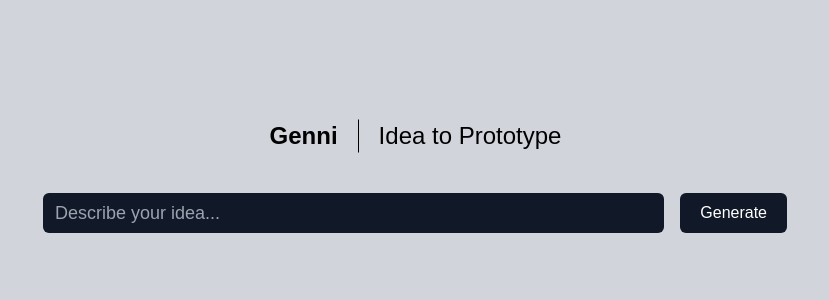
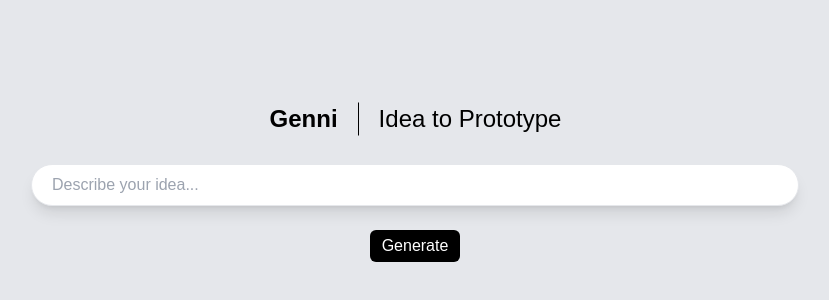
Before and after one commit to bcmdr/genni-dev, a Next.js app: page / in a window 1280 px wide. Shown: the part 218-518 px from the top of the page, without its empty margins (225-1054 px from the left). Built offline with nearby package versions, Linux system fonts and the light colour scheme.

Commit message:
update theme and ui

```diff
--- a/pages/index.tsx
+++ b/pages/index.tsx
@@ -1,7 +1,7 @@
 import { useState, useEffect, useRef } from "react";
 import { useCompletion } from "ai/react";
 import hljs from "highlight.js";
-import "highlight.js/styles/github.css"; // Import a CSS theme for highlighting
+import "highlight.js/styles/vs2015.css"; // VSCode dark theme for syntax highlighting
 
 export default function HomePage() {
   const [prompt, setPrompt] = useState<string>("");
@@ -52,13 +52,19 @@ export default function HomePage() {
   };
 
   return (
-    <div className="flex flex-col h-screen">
-      {/* Form for Input and Generate Button */}
+    <div
+      className={`h-screen bg-gray-200 ${
+        inputPinned
+          ? "grid grid-rows-[auto,1fr,auto] "
+          : "flex justify-center items-center"
+      }`}
+    >
+      {/* Top menu or form */}
       <form
         onSubmit={handleSubmit}
-        className={`w-full bg-gray-300 ${
+        className={`w-full ${
           inputPinned
-            ? "sticky top-0 z-50 shadow-md"
+            ? "sticky top-0 z-50 shadow-md flex items-center justify-between p-3 bg-black" // Flex layout for input + button when pinned
             : "flex-grow flex flex-col items-center justify-center p-7"
         }`}
       >
@@ -71,33 +77,47 @@ export default function HomePage() {
           </div>
         )}
         <div
-          className={`flex flex-col sm:flex-row w-full  p-3 ${
-            inputPinned ? "bg-gray-200" : "bg-gray-300 max-w-3xl rounded"
+          className={`flex w-full gap-2 items-center ${
+            inputPinned ? "flex-row" : "flex-col item-center max-w-3xl rounded"
           }`}
         >
+          {inputPinned && (
+            <a className="text-white px-2 font-bold" href="/">
+              Genni
+            </a>
+          )}
           <input
             type="text"
             value={prompt}
             onChange={(e) => setPrompt(e.target.value)}
             placeholder="Describe your idea..."
-            className={`px-3 py-1 text-lg rounded-md mb-4 sm:mb-0 sm:mr-4 bg-gray-900 text-white ${
-              inputPinned ? "flex-grow" : "w-full"
+            className={`text-md ${
+              inputPinned
+                ? "flex-grow px-3 py-1 bg-black text-white border border-l-white border-t-transparent border-r-transparent border-b-transparent"
+                : "w-full mb-4 px-5 py-2 shadow-lg bg-white text-black border border-gray-200 rounded-full"
             }`}
           />
-          <button
-            type="submit"
-            className="px-5 py-2 text-white bg-gray-900 rounded-md hover:bg-gray-800"
-          >
-            Generate
-          </button>
+          <div className="flex justify-center">
+            <button
+              type="submit"
+              className={`px-3 py-1 bg-black text-white rounded-md hover:bg-gray-800 ${
+                inputPinned ? "border border-white" : "flex"
+              }`}
+            >
+              Generate
+            </button>
+          </div>
         </div>
       </form>
 
       {/* Show Code Editor during code generation */}
-      {showEditor && (
-        <div className="w-full flex-grow bg-gray-50 border-t border-gray-300 p-3 overflow-y-auto text-left">
-          <pre>
-            <code className="html" ref={codeRef}>
+      {completion && showEditor && (
+        <div className="w-full flex-grow overflow-y-auto text-left">
+          <pre className="whitespace-pre-wrap break-words">
+            <code
+              className="html p-3 text-sm bg-gray-800 text-gray-100"
+              ref={codeRef}
+            >
               {completion}
             </code>
           </pre>
@@ -106,7 +126,7 @@ export default function HomePage() {
 
       {/* Show iframe after the code generation is completed */}
       {showIframe && (
-        <div className="flex-grow sticky w-full h-full fixed top-0 bg-white">
+        <div className="flex-grow w-full h-full">
           <iframe
             className="w-full h-full"
             srcDoc={iframeSrcDoc}
@@ -115,12 +135,12 @@ export default function HomePage() {
         </div>
       )}
 
-      {/* Toggle button to show/hide the code editor or iframe */}
+      {/* Bottom menu */}
       {completion && !isLoading && (
-        <div className="sticky w-full p-3 bg-white flex justify-between items-center shadow-md bg-gray-200">
+        <div className="sticky w-full p-2 bg-black flex justify-between items-center shadow-md bottom-0">
           <button
             onClick={handleToggleView}
-            className="px-3 py-1 text-white bg-gray-950 rounded-md hover:bg-gray-800 cursor-pointer"
+            className="text-sm px-3 py-1 text-white bg-black border border-white rounded-md hover:bg-gray-800 cursor-pointer"
           >
             {showEditor ? "Show Preview" : "Show Code"}
           </button>
```
